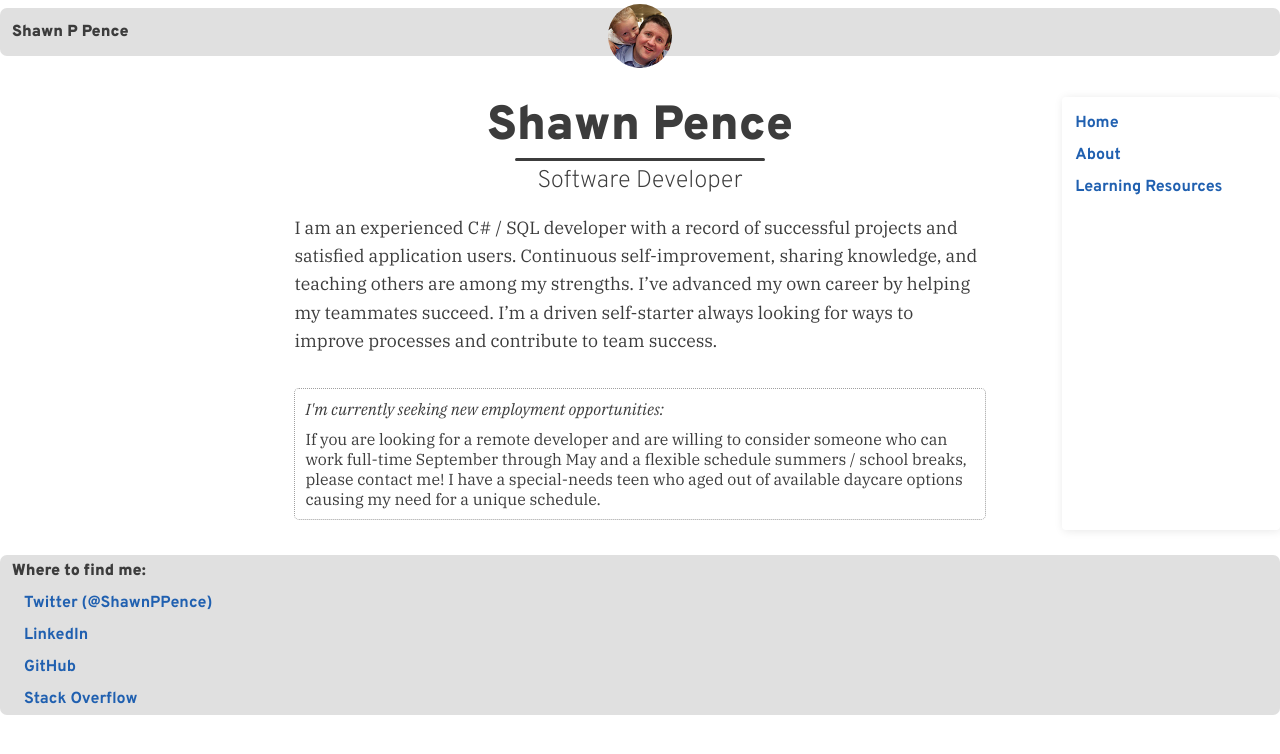
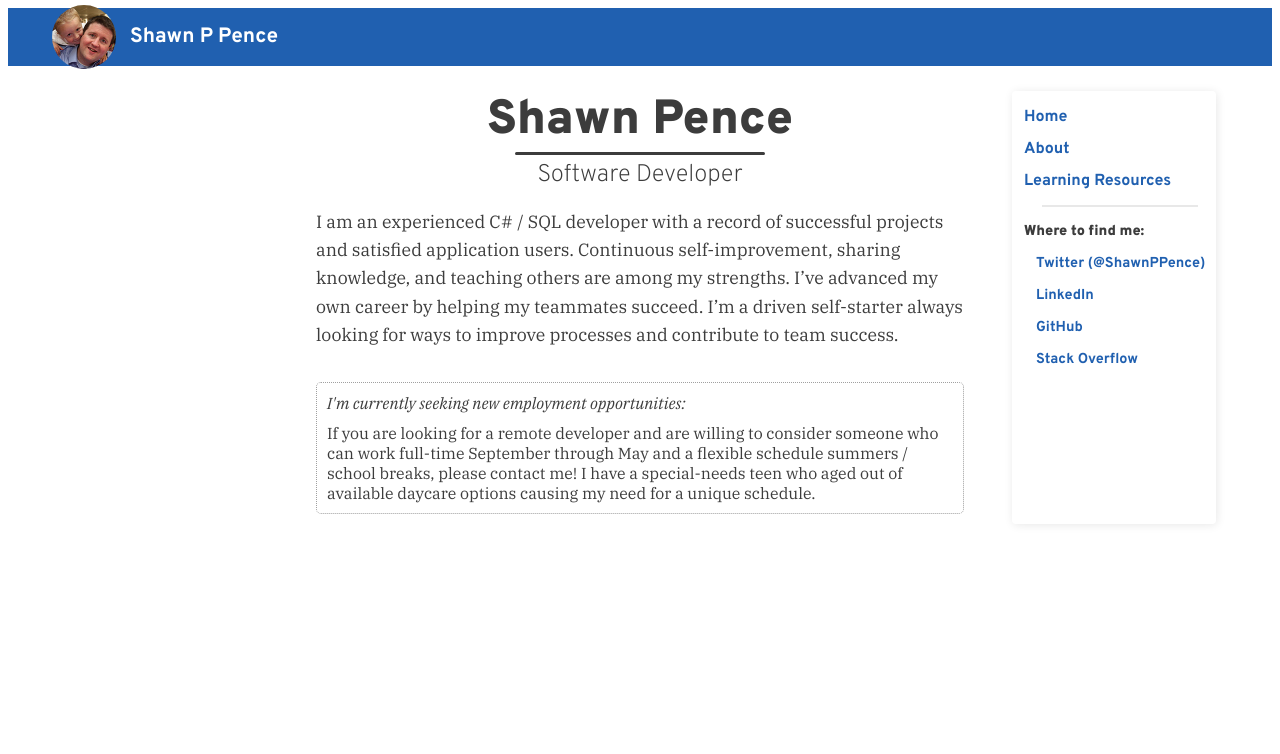
Before and after one commit to ShawnPence/shawnpence.github.io, a Jekyll site: the page built from index.md, in a window 1280 px wide. Shown: the top 754 px of the page. Built offline with Jekyll 4.4.1, drawn with Linux system fonts in a browser that asks for light colours.

Commit message:
reposition header/footer elements, style changes

```diff
--- a/_layouts/default.html
+++ b/_layouts/default.html
@@ -52,23 +52,18 @@
         </script>
     </head>
     <body>
-        <div class="page-header sans">
+        <div class="page-header sans solid-bg">
             <div class="flex-container">
                 <div id="header-left">
-                    <div class="solid-bg header-bar lr-pad boldest radius-left">
-                        <span">{{ site.title }}</span>
-                    </div>
-                </div>
-                <div id="header-center">
-                        <div class="solid-bg header-bar inner-center">
-
+                        <div class="header-bar inner-left">
+                            <span">{{ site.title }}</span>
                         </div>
-                        <div class="clear-bg outer-center">
+                        <div class="clear-bg outer-left">
                             <img id="header-image" src="{{ site.avatar }}" width="64" height="64" alt="{{ site.avatar-alt-text }}">
                         </div>
                 </div>
                 <div id="header-right">
-                    <div class="solid-bg header-bar lr-pad radius-right">
+                    <div class="header-bar lr-pad">
                             <button id="menuButton" class="menu-button solid-bg" aria-label="Main Menu" onclick="showHideMenu();">
                                 <span class="menu-line"></span><br>
                                 <span class="menu-line"></span><br>
@@ -103,9 +98,17 @@
             </div>
             <div class="navigation sans" id="NavBar">
                 {% include navigation.html %}
+                <hr class="nav-separator" />
+                <span class="smaller-text">
+                    <span class="boldest">Where to find me:</span><br>
+                    <a href="https://www.twitter.com/{{ site.social-links.twitter }}" class="lr-pad">Twitter (@ShawnPPence)</a><br>
+                    <a href="https://www.linkedin.com/in/{{ site.social-links.linkedin }}/" class="lr-pad">LinkedIn</a><br>
+                    <a href="https://github.com/{{ site.social-links.github }}" class="lr-pad">GitHub</a><br>
+                    {% if site.social-links.stackoverflow %}<a href="https://stackoverflow.com/users/{{ site.social-links.stackoverflow }}" class="lr-pad">Stack Overflow</a>{% endif %}
+                </span>
             </div>
         </div>
-        <div class="page-footer sans solid-bg radius-left radius-right">
+        <div class="page-footer sans solid-bg">
             <div class="lr-pad">
                 <span class="boldest">Where to find me:</span><br>
                 <a href="https://www.twitter.com/{{ site.social-links.twitter }}" class="lr-pad">Twitter (@ShawnPPence)</a><br>
--- a/_layouts/post.html
+++ b/_layouts/post.html
@@ -1,5 +1,5 @@
 ---
 layout: default
 ---
-
+<span class="blog-date">Posted on: {{ page.date | date: "%Y-%m-%d"  }}</span><br/>
 {{ content }}
--- a/css/main.css
+++ b/css/main.css
@@ -2,9 +2,6 @@ body {
     display: block;
     font-family: 'IBM Plex Serif', 'Times New Roman', Times, serif;
     color: #3C3C3C;
-    max-width: 1500px;
-    margin-left: auto;
-    margin-right: auto;
 }
 
 .sans {
@@ -19,16 +16,16 @@ body {
 }
 
 .radius-left{
-    border-top-left-radius: 7px;
-    border-bottom-left-radius: 7px;
+    border-top-left-radius: 5px;
+    border-bottom-left-radius: 5px;
 }
 .radius-right{
-    border-top-right-radius: 7px;
-    border-bottom-right-radius: 7px;
+    border-top-right-radius: 5px;
+    border-bottom-right-radius: 5px;
 }
 
 .solid-bg {
-    background-color: #e0e0e0;
+    background-color: #2060b0;;
 }
 
 a {
@@ -40,7 +37,7 @@ a:hover {
 }
 
 .lr-pad {
-    padding-right:4px;
+    padding-right:8px;
     padding-left: 12px;
 }
 
@@ -49,6 +46,11 @@ h1,h2,h3,h4,h5,h6
     font-weight: bold;
     margin-block-start: 0;
     margin-block-end: 0;
+}
+.nav-separator {
+    width: 80%;
+    border-style: solid;
+    border-color: #e8e8e8;
 }
 
 .navigation {
@@ -60,46 +62,45 @@ h1,h2,h3,h4,h5,h6
 .flex-container{
     display:flex;
     flex-wrap: wrap;
+    max-width: 1200px;
+    margin-left: auto;
+    margin-right: auto;
 }
-
 .page-header {
-    height: 64px;
+    height: 58px;
+    width: 100%;
+    font-size: 1.3em;
+}
+.page-header, .page-footer {
     font-weight: bold;
+    color: #ffffff;
 }
-
 .header-bar {
-    height: 48px;
+    height: 58px;
     vertical-align: middle;
-    line-height: 48px;
+    line-height: 58px;
 }
-
 #NavBar {
     order: 1;
     display: none;
 }
-
-
 .menu-button {
     height: 24px;
     line-height: 3px;
     width: 35px;
     border-style: solid;
     border-width: 1px;
-    border-color: #b0b0b0;
+    border-color: #ffffff;
     text-align: center;
-    color: #808080;
+    color: #ffffff;
 }
-
 .menu-line {
     display: block;
     width: 22px;
     height: 2px;
     border-radius: 2px;
-    background-color: #808080
+    background-color: #ffffff
 }
-
-
-
 #menuButton {
     visibility:visible;
 }
@@ -109,10 +110,15 @@ h1,h2,h3,h4,h5,h6
     top: 0px;
     right: 0px;
     z-index: 2;
-    margin-top: 17px;
-    margin-right: 0px;
+    margin-top: 24px;
+    margin-right: 12px;
     opacity: 1;
     padding: 4px;
+    color: #ffffff;
+    z-index: 4;
+}
+#PopUpMenu a {
+    color: #ffffff;
 }
 
 .pop-up-menu .menu-wrapper
@@ -125,17 +131,17 @@ h1,h2,h3,h4,h5,h6
 }
 
 #header-left {
-    width: 45%;
-}
-#header-center {
-    width: 10%;
-    text-align: center;
+    width: 50%;
+    height: 58px;
+    text-align: left;
 }
 #header-right {
-    width: 45%;
+    width: 50%;
+    height: 58px;
     text-align: right;
     border-top-right-radius: 8px;
     border-bottom-right-radius: 8px;
+    z-index: 3;
 }
 
 #menu-right {
@@ -146,16 +152,18 @@ h1,h2,h3,h4,h5,h6
     border-radius: 50%;
 }
 
-.inner-center
+.inner-left
 {
     position: relative;
     z-index: 1;
+    left: 90px;
 }
 
-.outer-center
+.outer-left
 {
     position: relative;
-    top:-52px;
+    top:-61px;
+    padding-left: 12px;
     z-index: 2;
     background-color: rgba(0,0,0,0);
 }
@@ -212,7 +220,13 @@ h1,h2,h3,h4,h5,h6
     display: block;
     height: 160px;
     line-height: 32px;
-    font-weight: bold;
+}
+.page-footer a {
+    color: #ffffff;
+    text-decoration-line: underline;
+}
+.page-footer a:hover, #PopUpMenu a:hover {
+    color: #e8e8e8;
 }
 
 .blog-title
@@ -236,11 +250,29 @@ p{
     line-height: 1.2em;
     margin-top: 0em;
 }
-
+.smaller-text {
+    font-size: .9em;
+}
 
 @media print {
     #menuButton{
         visibility: hidden;
+    }
+    .page-footer
+    {
+        display: none;
+    }
+}
+
+@media screen and (max-width: 319px)
+{
+    .inner-left {
+        /*prevent text overlap on very small screens*/
+        display: none;
+    }
+    .outer-left{
+        /*adjust photo position to account for inner-left being hidden*/
+        top:-2px;
     }
 }
 
@@ -282,30 +314,18 @@ p{
     {
         font-size: 1.10625em;
     }
+    .page-footer {
+        display: none;
+    }
 }
-
 @media screen and (min-width: 1200px) {
     .body-container {
         width: 54%;
         margin-left: 23%;
-        margin-right: 6%;
+        margin-right: 4%;
     }
-
     #NavBar {
         width: 16%;
+        margin-right:2%
     }
 }
-
-@media screen and (min-width: 1500px)
-{
-    .body-container {
-        width: 54%;
-        margin-left: 23%;
-        margin-right: 4%
-    }
-    #NavBar
-    {
-        width: 15%;
-        margin-right: 3%;
-    }
-}
```
